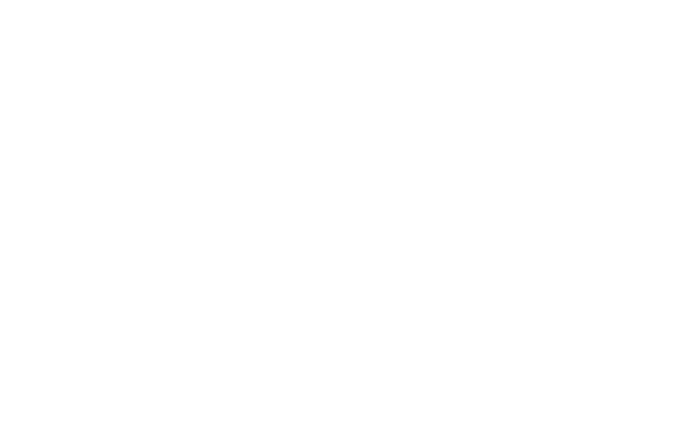
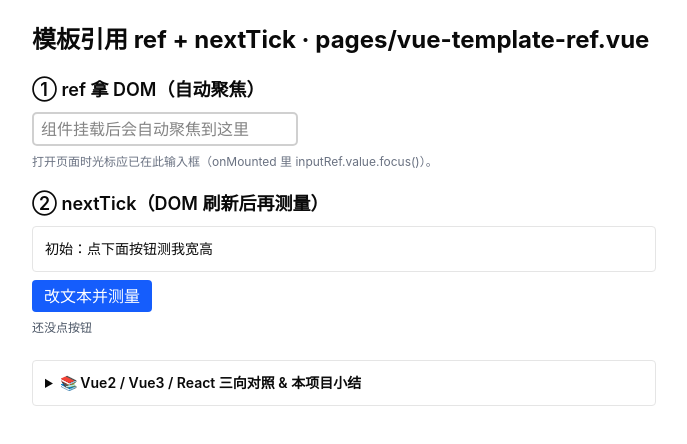
Before and after one commit to 1256807020/social-basic, a Nuxt app: page /vue-template-ref in a window 1280 px wide. Before the commit this address had no page. Shown: the top 444 px of the page, without its empty margins (296-983 px from the left). Built offline with nearby package versions, Linux system fonts and the light colour scheme.

Commit message:
feat(learn): vue-template-ref 模板引用示例（ref 拿 DOM + onMounted 自动聚焦 + nextTick 测量，含 React 对照）

```diff
--- /dev/null
+++ b/app/pages/vue-template-ref.vue
@@ -0,0 +1,70 @@
+<script setup lang="ts">
+// ───────────────────────────────────────────────────────────
+// 从 Vue2 升级到 Vue3（DOM 访问篇）· 模板引用 ref + nextTick
+// · Vue2：this.$refs.input 拿到 DOM；
+// · Vue3：const input = ref(null) + <input ref="input">，在 onMounted / 事件里用 input.value；Vue3.5+ 也可用 useTemplateRef('input')；
+// · React 对照：const r = useRef(null) + <input ref={r}>；访问在 useEffect 里（≈ onMounted）。
+// 📌 实战定位：模板引用【基础必学】；自动聚焦、读 DOM 尺寸/媒体信息、v-for 取列表 ref、挂载第三方 DOM 库（ECharts/地图）。
+// 🧭 学习模式：🔧固定写法=const x = ref<HTMLInputElement>(); <input ref="x">；👉=练习点（已填）；文末 <details> 有三向对照。
+// ───────────────────────────────────────────────────────────
+import { ref, nextTick, onMounted } from 'vue'
+
+// 🔧 固定写法：ref 初始值为 null（模板 ref 在挂载后才赋值）
+const inputRef = ref<HTMLInputElement | null>(null)
+const boxRef = ref<HTMLElement | null>(null)
+const log = ref('还没点按钮')
+
+// nextTick：DOM 更新（重渲染）完成后才执行回调
+async function measure() {
+  // 先改文本，再等 DOM 刷新，最后量宽高 —— 否则拿到的是旧值
+  if (boxRef.value) boxRef.value.textContent = '已更新：请重新测量我'
+  await nextTick()
+  if (boxRef.value) log.value = `框宽 ${Math.round(boxRef.value.offsetWidth)}px，高 ${Math.round(boxRef.value.offsetHeight)}px`
+}
+
+// 自动聚焦：组件挂载后立刻聚焦输入框（典型场景：搜索框、弹窗第一输入项）
+onMounted(() => {
+  inputRef.value?.focus()
+})
+</script>
+
+<template>
+  <main class="mx-auto max-w-2xl space-y-5 p-6">
+    <h1 class="text-2xl font-bold">模板引用 ref + nextTick · pages/vue-template-ref.vue</h1>
+
+    <!-- ① 模板引用：拿到真实 DOM 并自动聚焦 -->
+    <section class="space-y-2">
+      <h2 class="text-lg font-semibold">① ref 拿 DOM（自动聚焦）</h2>
+      <input ref="inputRef" class="rounded border px-2 py-1" placeholder="组件挂载后会自动聚焦到这里" />
+      <p class="text-xs text-gray-500">打开页面时光标应已在此输入框（onMounted 里 inputRef.value.focus()）。</p>
+    </section>
+
+    <!-- ② nextTick：等 DOM 更新再读 -->
+    <section class="space-y-2">
+      <h2 class="text-lg font-semibold">② nextTick（DOM 刷新后再测量）</h2>
+      <div ref="boxRef" class="rounded border p-3 text-sm">初始：点下面按钮测我宽高</div>
+      <button class="rounded bg-blue-600 px-3 py-1 text-white" @click="measure">改文本并测量</button>
+      <p class="text-xs text-gray-600">{{ log }}</p>
+    </section>
+
+    <details class="mt-6 rounded border p-3 text-sm">
+      <summary class="cursor-pointer font-semibold">📚 Vue2 / Vue3 / React 三向对照 & 本项目小结</summary>
+      <table class="mt-2 w-full border-collapse text-left">
+        <thead>
+          <tr class="border-b">
+            <th class="px-2 py-1">维度</th>
+            <th class="px-2 py-1">Vue2</th>
+            <th class="px-2 py-1">Vue3</th>
+            <th class="px-2 py-1">React</th>
+          </tr>
+        </thead>
+        <tbody>
+          <tr class="border-b"><td class="px-2 py-1">声明</td><td class="px-2 py-1">this.$refs.x</td><td class="px-2 py-1">const x = ref(null); ref="x"</td><td class="px-2 py-1">useRef(null); ref={x}</td></tr>
+          <tr class="border-b"><td class="px-2 py-1">取用时机</td><td class="px-2 py-1">mounted 后</td><td class="px-2 py-1">onMounted 后</td><td class="px-2 py-1">useEffect 内</td></tr>
+          <tr class="border-b"><td class="px-2 py-1">等 DOM 刷新</td><td class="px-2 py-1">this.$nextTick</td><td class="px-2 py-1">await nextTick()</td><td class="px-2 py-1">无（依赖驱动）</td></tr>
+        </tbody>
+      </table>
+      <p class="mt-2 text-gray-500">📝 小结：模板 ref 让你"绕过响应式、直接碰 DOM"——只在必须时才用（聚焦、量尺寸、挂第三方库）。改数据后若要立刻读 DOM，记得包 nextTick。</p>
+    </details>
+  </main>
+</template>
```
